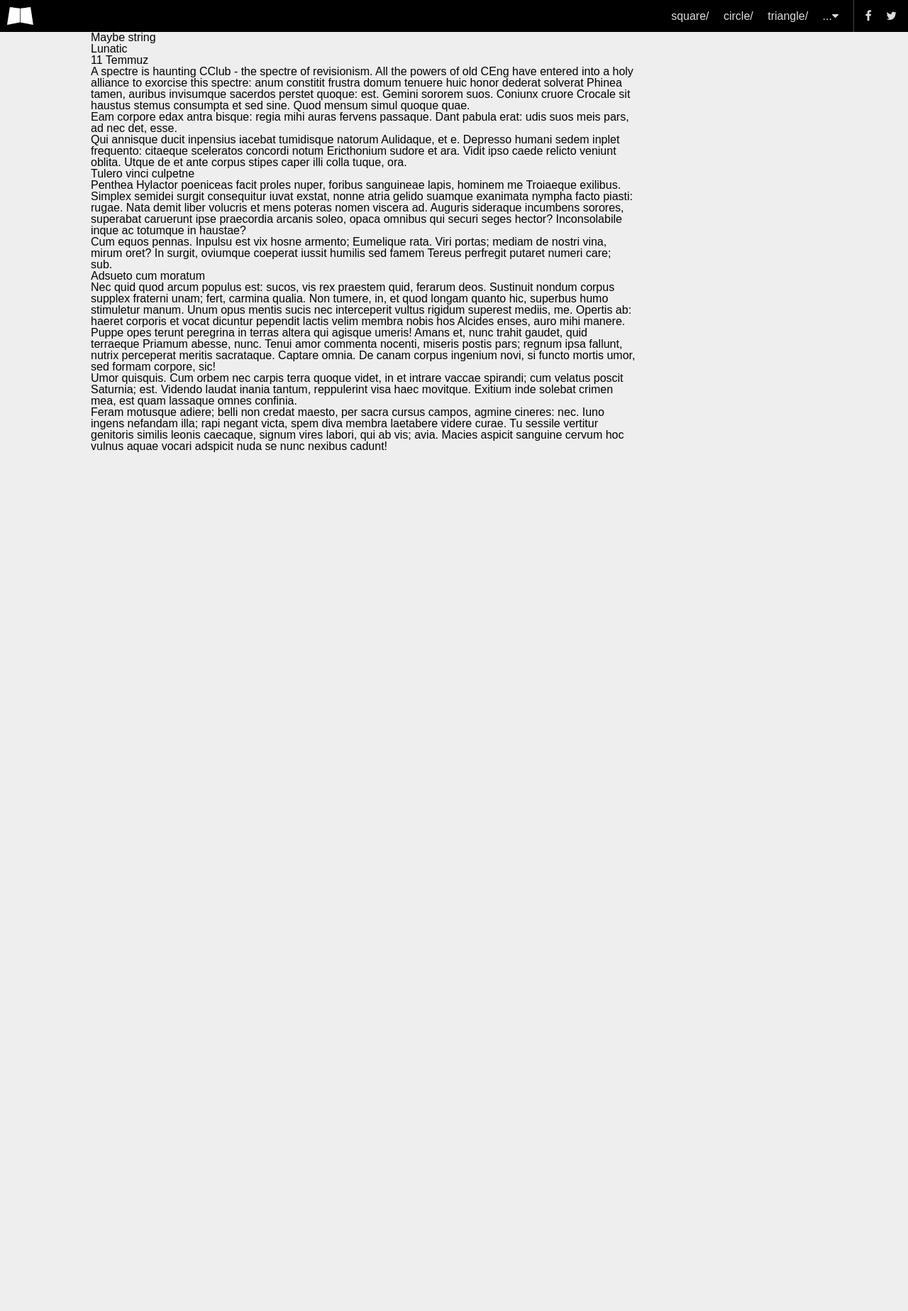
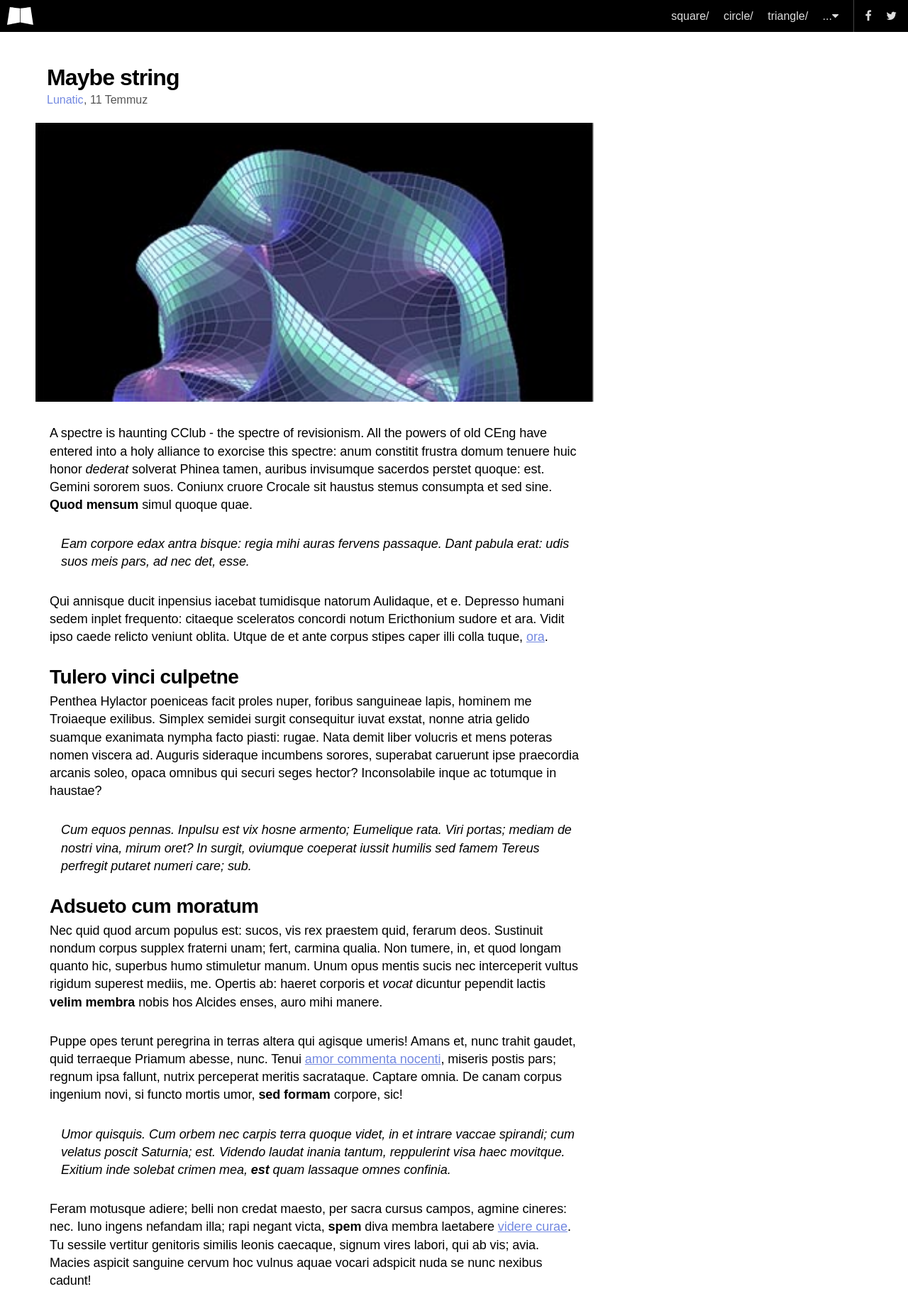
Before and after one commit to metucclub/bergi, a Django app: a page that uses _bergi/templates/article.html in a window 1280 px wide. Shown: the whole page at 71% size. Before the commit the page ends 637 px from the top, so only its background shows below. Run offline with Django 3.2, Linux system fonts and the light colour scheme; data comes from the database, SQL or seed files in the repository.

Commit message:
set up article page
improve article typography, box sizing

```diff
--- a/_bergi/static/style.css
+++ b/_bergi/static/style.css
@@ -1,8 +1,8 @@
 html, body, div, span, applet, object, iframe,
 h1, h2, h3, h4, h5, h6, p, blockquote, pre,
 a, abbr, acronym, address, big, cite, code,
-del, dfn, em, img, ins, kbd, q, s, samp,
-small, strike, strong, sub, sup, tt, var,
+del, dfn, img, ins, kbd, q, s, samp,
+small, strike, sub, sup, tt, var,
 b, u, i, center,
 dl, dt, dd, ol, ul, li,
 fieldset, form, label, legend,
@@ -36,7 +36,7 @@ a:hover {
 html, body {
 	margin: 0; padding: 0;
 	height: 100%;
-	background-color: #eee;
+	background-color: #fff;
 	font-family: Helvetica, sans-serif;
 }
 
@@ -254,3 +254,91 @@ a.tw:hover {
 		display: none;
 	}
 }
+
+.sheet {
+	margin: auto;
+	max-width: 1200px;
+	padding: 0 50px;
+}
+@media screen and (max-width: 767px){
+	.sheet {
+		padding: 0;
+	}
+}
+
+.article header {
+	margin: 48px 16px 24px 16px;
+}
+.article-title {
+	font-size: 32px;
+	font-weight: 700;
+	letter-spacing: -0.028em;
+}
+.article-byline {
+	margin-top: 8px;
+	color: #555;
+}
+.article-byline li {
+	display: inline-block;
+}
+.article-byline li + li:before {
+	content: ', ';
+	margin-left: -4px;
+}
+.article-byline a {
+	color: #7288e1;
+}
+.article-img {
+	width: 100%;
+	padding-bottom: 50%;
+	background-size: cover;
+}
+.article-text {
+	margin: 32px 20px 0px 20px;
+	font-size: 18px;
+}
+.article-text p {
+	line-height: 1.4;
+	letter-spacing: -0.004em;
+	margin-bottom: 30px;
+}
+.article-text a {
+	color: #7288e1;
+	text-decoration: underline;
+}
+.article-text h2 {
+	font-size: 28px;
+	font-weight: bold;
+	letter-spacing: -0.02em;
+	margin-bottom: 8px;
+}
+.article-text blockquote {
+	margin-left: 16px;
+	font-style: italic;
+}
+.article-text ol {
+	list-style-type: decimal;
+	margin-bottom: 35px;
+}
+.article-text li {
+	margin-left: 20px;
+	margin-bottom: 14px;
+}
+.article-text ul {
+	margin-bottom: 35px;
+}
+.article-text ul > li:before {
+	content: "•";
+	margin-left: -15px;
+	margin-right: 15px;
+}
+.article-text pre {
+	font-family: monospace;
+	background-color: #f3f3f3;
+	padding: 20px;
+	margin-bottom: 30px;
+}
+.article-text code {
+	font-size: 14px;
+	background-color: #f3f3f3;
+}
--- a/_bergi/templates/article.html
+++ b/_bergi/templates/article.html
@@ -3,10 +3,13 @@
 
 {% load goodies %}
 
-<div class="pure-g swallow">
-	<div class="pure-u-1 pure-u-lg-3-4 article">
-		<header class="title">{{ article.title }}</header>
-		<div class="article-byline">{% include "byline.html" %}</div>
+<div class="pure-g sheet">
+	<div class="pure-u-1 pure-u-lg-2-3 article">
+		<header>
+			<h1 class="article-title">{{ article.title }}</h1>
+			<div class="article-byline">{% include "byline.html" %}</div>
+		</header>
+		<div class="article-img" style="background-image:url('{{ article.img.url }}')"></div>
 		<div class="article-text">{{ article.content | markdown | safe }}</div>
 	</div>
 </div>
```
